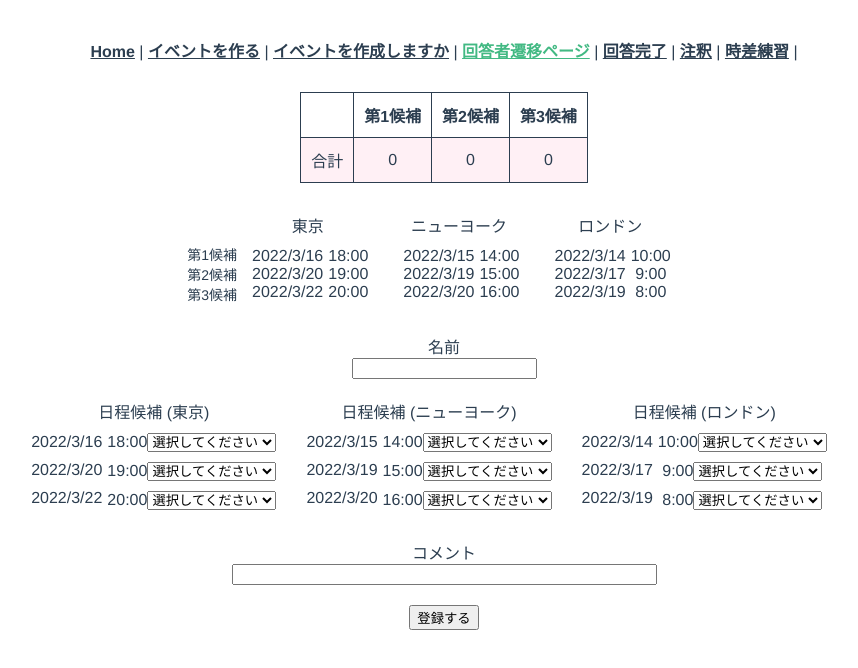
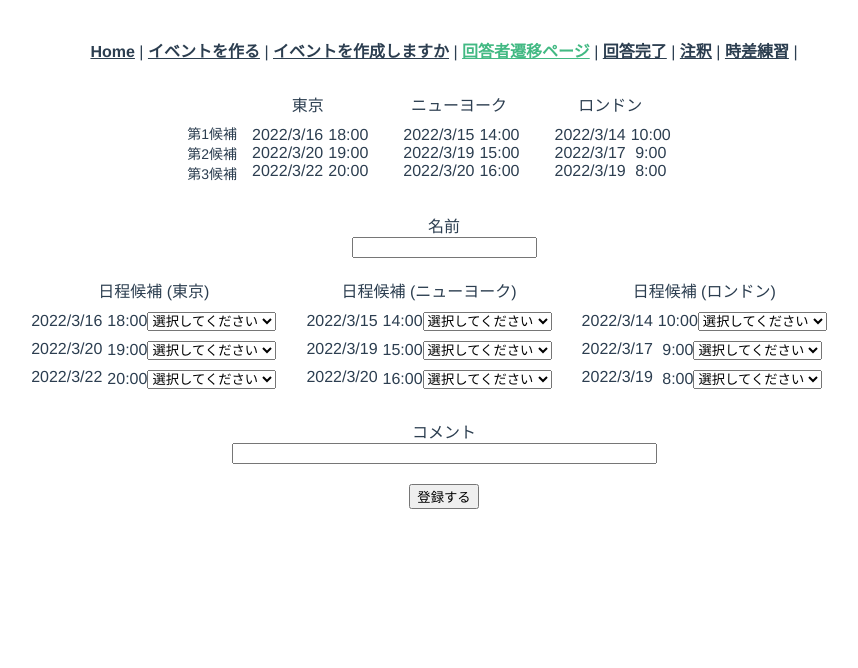
Before and after one commit to kanacoyn/arrangeapp, a Vue app: page /answerQuestions in a window 1280 px wide. Shown: the top 668 px of the page, without its empty margins (196-1054 px from the left). Built offline with nearby package versions, Linux system fonts and the light colour scheme.

Commit message:
遷移ページから完了ページにテーブルを移動

```diff
--- a/src/store/index.ts
+++ b/src/store/index.ts
@@ -8,7 +8,6 @@ import { City } from "@/types/City";
 import { Date2 } from "@/types/Date2";
 import { Time } from "@/types/Time";
 import { AnswerCount } from "@/types/AnswerCount";
-
 Vue.use(Vuex);
 
 export default new Vuex.Store({
@@ -62,7 +61,10 @@ export default new Vuex.Store({
 
     registerUser: new RegisterUser(0, "", [], [], ""),
 
-    userList: new UserList([], new AnswerCount(0, [])),
+    userList: new UserList(
+      [],
+      [new AnswerCount(0, 0), new AnswerCount(0, 0), new AnswerCount(0, 0)]
+    ),
   },
   mutations: {
     /**
@@ -89,7 +91,10 @@ export default new Vuex.Store({
      * @param payload カウント数
      */
     registerCount(state, payload) {
-      state.userList.answerCount.answerCount.push(payload.answerCount);
+      for (let i = 0; i < payload.answerCount.length; i++) {
+        state.userList.answerCount[i].answerCount = payload.answerCount[i];
+      }
+      console.log(state.userList.answerCount);
     },
   },
   getters: {
@@ -135,7 +140,7 @@ export default new Vuex.Store({
      * @returns 〇のカウント数
      */
     getAnswerCount(state) {
-      return state.userList.answerCount.answerCount;
+      return state.userList.answerCount;
     },
     /**
      * idから詳細ページを取得する
--- a/src/views/AnswerFinished.vue
+++ b/src/views/AnswerFinished.vue
@@ -9,8 +9,8 @@
       </tr>
       <tr class="total">
         <td>合計</td>
-        <td v-for="(count,index) of currentAnswerCount" v-bind:key="index">
-          {{ count }}
+        <td v-for="count of currentAnswerCount" v-bind:key="count.id">
+          {{ count.answerCount }}
         </td>
       </tr>
       <tr v-for="user of userList" v-bind:key="user.userId">
@@ -24,24 +24,49 @@
         </td>
       </tr>
     </table>
+    <div v-show="commentShow">
+      <div>コメント</div>
+      <div v-for="user of userList" v-bind:key="user.userId">
+        <div>{{ user.name }}</div>
+        <div>{{ user.comment }}</div>
+        <hr />
+      </div>
+    </div>
+    <button type="button" v-on:click="onClick">続けて入力する</button>
   </div>
 </template>
 
 <script lang="ts">
+import { AnswerCount } from "@/types/AnswerCount";
 import { RegisterUser } from "@/types/RegisterUser";
 import { Component, Vue } from "vue-property-decorator";
 @Component
 export default class XXXComponent extends Vue {
   // 現在の〇のカウント数
-  private currentAnswerCount = new Array<number>();
+  private currentAnswerCount = new Array<AnswerCount>();
   // 現在回答済のユーザー
   private userList = new Array<RegisterUser>();
+  // コメントの配列
+  private commentArray = new Array<string>();
+  // コメントの表示・非表示
+  private commentShow = false;
 
   created(): void {
     // 回答済みのユーザー情報を取得する
     this.userList = this.$store.getters.getUserArray;
-    // 〇のカウント数を取得する
+    // 〇のカウント数のオブジェクトを取得する
     this.currentAnswerCount = this.$store.getters.getAnswerCount;
+    console.log(this.currentAnswerCount);
+
+    // コメントを表示・非表示させる処理
+    for (let user of this.userList) {
+      if (user.comment !== "") {
+        this.commentArray.push(user.comment);
+      }
+    }
+    if (this.commentArray.length > 0) {
+      this.commentShow = true;
+    }
   }
 }
 </script>
--- a/src/views/AnswerQuestions.vue
+++ b/src/views/AnswerQuestions.vue
@@ -1,39 +1,5 @@
 <template>
   <div class="container">
-    <div>
-      <table align="center">
-        <tr>
-          <th></th>
-          <th>第1候補</th>
-          <th>第2候補</th>
-          <th>第3候補</th>
-        </tr>
-        <tr class="total">
-          <td>合計</td>
-          <td v-for="count of currentAnswerCount" v-bind:key="count.id">
-            {{ count }}
-          </td>
-        </tr>
-        <tr v-for="user of userList" v-bind:key="user.userId">
-          <td>
-            <router-link v-bind:to="'/userAnswer/' + user.userId">{{
-              user.name
-            }}</router-link>
-          </td>
-          <td v-for="answer of user.registerAnswer" v-bind:key="answer.id">
-            {{ answer }}
-          </td>
-        </tr>
-      </table>
-    </div>
-    <div v-show="commentShow">
-      <div>コメント</div>
-      <div v-for="user of userList" v-bind:key="user.userId">
-        <div>{{ user.name }}</div>
-        <div>{{ user.comment }}</div>
-        <hr />
-      </div>
-    </div>
     <div class="select-datelist" v-show="countriesShow">
       <div class="answer">
         <div>第1候補</div>
@@ -77,10 +43,7 @@
         </div>
       </div>
     </div>
-    <div v-show="buttonShow">
-      <button type="button" v-on:click="onClick">続けて入力する</button>
-    </div>
-    <div v-show="showForm">
+    <div>
       <div class="item">
         <div>名前</div>
         <div class="input"><input type="text" v-model="name" /></div>
@@ -180,6 +143,7 @@ import { Component, Vue } from "vue-property-decorator";
 import CompSelectBox from "@/components/CompSelectBox.vue";
 import { EventDate } from "@/types/date";
 import { Date2 } from "@/types/Date2";
+import { AnswerCount } from "@/types/AnswerCount";
 @Component({
   components: {
     CompSelectBox,
@@ -217,31 +181,26 @@ export default class AnswerFinished extends Vue {
   private currentUserList = new Array<RegisterUser>();
   // 現在の〇のカウント数
   private currentAnswerCount = new Array<number>();
-  // コメントの配列
-  private commentArray = new Array<string>();
-  // コメントの表示・非表示
-  private commentShow = false;
   // 現在回答済のユーザー
   private userList = new Array<RegisterUser>();
-  // フォームの表示・非表示
-  private showForm = true;
-  // ボタンの表示・非表示
-  private buttonShow = false;
   // 都市の注釈表示・非表示
   private countriesShow = true;
+  // AnswerCountオブジェクト
+  private answerCount = new Array<AnswerCount>();
 
   created(): void {
     this.eventInfo = this.$store.getters.getEvent;
     this.userList = this.$store.getters.getUserArray;
     // 候補日程をgettersで取得する
     this.dateArray = this.$store.getters.getDateList;
+    // 現在の〇のカウント数を配列に入れる
+    this.answerCount = this.$store.getters.getAnswerCount;
+    for (let i = 0; i < this.answerCount.length; i++) {
+      this.currentAnswerCount.push(this.answerCount[i].answerCount);
+    }
     // 候補日程の数だけ回答の配列に0（選択してください）を入れる
-    for (let i = 1; i <= this.$store.getters.getDateList.length ?? 0; i++) {
+    for (let i = 1; i <= this.dateArray.length ?? 0; i++) {
       this.answerArray.push("0");
-    }
-    // 候補日程の数だけ〇のカウント数の配列に0を入れる
-    for (let i = 1; i <= this.$store.getters.getDateList.length ?? 0; i++) {
-      this.currentAnswerCount.push(0);
     }
   }
 
@@ -311,24 +270,9 @@ export default class AnswerFinished extends Vue {
 
     // 回答完了ページに遷移する
     this.$router.push("/answerFinished");
-
-    // コメントを表示・非表示させる処理
-    // for (let user of this.userList) {
-    //   if (user.comment !== "") {
-    //     this.commentArray.push(user.comment);
-    //   }
-    // }
-    // if (this.commentArray.length > 0) {
-    //   this.commentShow = true;
-    // }
-    // this.showForm = false;
-    // this.buttonShow = true;
-    // this.countriesShow = false;
   }
 
   onClick(): void {
-    this.buttonShow = false;
-    this.showForm = true;
     this.countriesShow = true;
     this.name = "";
     this.comment = "";
--- a/src/views/Event.vue
+++ b/src/views/Event.vue
@@ -216,7 +216,6 @@ import { Component, Vue } from "vue-property-decorator";
 import { Event } from "@/types/event";
 import { Date2 } from "@/types/Date2";
 import { Time } from "@/types/Time";
-import { City } from "@/types/City";
 
 @Component
 export default class XXXComponent extends Vue {
```
